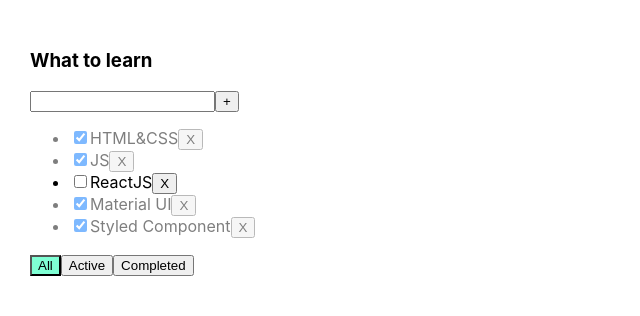
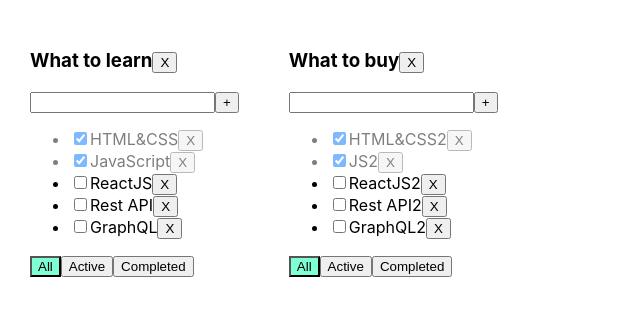
Before and after one commit to aigul-ermak/todolist-1, a React (Create React App) app: page / in a window 1280 px wide. Shown: the top 316 px of the page, without its empty margins (0-640 px from the left). Built offline with nearby package versions, Linux system fonts and the light colour scheme.

Commit message:
Lesson 5

```diff
--- a/src/App.tsx
+++ b/src/App.tsx
@@ -3,72 +3,98 @@
 import Todolist, {TaskType} from './Todolist';
 import {v1} from 'uuid';
 
-export type FilterValueType = 'all'|'active'|'completed';
+export type FilterValueType = 'all' | 'active' | 'completed';
+
+export type TodolistType = {
+    id: string
+    title: string
+    filter: FilterValueType
+}
 
 function App() {
-    let [tasks, setTasks] = useState (
-        [
+    let todolistID1 = v1();
+    let todolistID2 = v1();
+
+    let [todolists, setTodolists] = useState<Array<TodolistType>>([
+        {id: todolistID1, title: 'What to learn', filter: 'all'},
+        {id: todolistID2, title: 'What to buy', filter: 'all'}
+    ])
+
+    let [tasks, setTasks] = useState({
+        [todolistID1]: [
             {id: v1(), title: 'HTML&CSS', isDone: true},
-            {id: v1(), title: 'JS', isDone: true},
+            {id: v1(), title: 'JavaScript', isDone: true},
             {id: v1(), title: 'ReactJS', isDone: false},
-            {id: v1(), title: 'Material UI', isDone: true},
-            {id: v1(), title: 'Styled Component', isDone: true}
+            {id: v1(), title: 'Rest API', isDone: false},
+            {id: v1(), title: 'GraphQL', isDone: false},
+        ],
+        [todolistID2]: [
+            {id: v1(), title: 'HTML&CSS2', isDone: true},
+            {id: v1(), title: 'JS2', isDone: true},
+            {id: v1(), title: 'ReactJS2', isDone: false},
+            {id: v1(), title: 'Rest API2', isDone: false},
+            {id: v1(), title: 'GraphQL2', isDone: false},
         ]
-    )
+    });
 
-    let [filter, setFilter] = useState<'all'|'active'|'completed'>('all')
 
-    function removeTask(id: string) {
-    tasks = tasks.filter(t => t.id !== id)
-        setTasks(tasks);
+    function removeTask(todolistID: string, id: string) {
+        setTasks({...tasks, [todolistID]: tasks[todolistID].filter(f => f.id !== id)})
+
     }
 
-    function changeFilter( value: FilterValueType) {
-        setFilter(value)
+    function changeFilter(todolistID: string, value: FilterValueType) {
+        setTodolists(todolists.map(f => f.id === todolistID ? {...f, filter: value} : f))
     }
 
-    const addTask = (title: string) => {
-
+    const addTask = (todolistID: string, title: string) => {
         let task: TaskType = {
             id: v1(),
             title: title,
             isDone: false
         }
-        let newTasks = [task, ...tasks]
-        setTasks(newTasks)
-
+        setTasks({...tasks, [todolistID]: tasks[todolistID] = [task, ...tasks[todolistID]]})
     }
 
-    let tasksForTodolist = tasks;
+    function changeStatus(todolistID: string, id: string, isDone: boolean) {
+        setTasks({...tasks, [todolistID]: tasks[todolistID]
+                .map(f => f.id === id ? {...f, isDone} : f)})}
 
-    if (filter === 'active') {
-        tasksForTodolist = tasks.filter(t => t.isDone === false)
-    }
-    if(filter === 'completed') {
-        tasksForTodolist = tasks.filter(t => t.isDone)
-    }
-
-    function changeStatus (id: string, isDone: boolean){
-
-    let task = tasks.find(t => t.id === id)
-        if (task) {
-            task.isDone = isDone;
-            setTasks([...tasks])
-        }
+    function removeTodolist (todolistID: string) {
+        setTodolists(todolists.filter(t => t.id !== todolistID))
+        delete tasks[todolistID];
+        setTasks(tasks);
     }
 
 
     return (
         <div className="App">
+            {
+                todolists.map(t => {
+                    let tasksForTodolist = tasks[t.id];
+                    if (t.filter === 'active') {
+                        tasksForTodolist = tasks[t.id].filter(t => t.isDone === false)
+                    }
+                    if (t.filter === 'completed') {
+                        tasksForTodolist = tasks[t.id].filter(t => t.isDone)
+                    }
+                    return (
                         <Todolist
-                title="What to learn"
+                            title={t.title}
+                            todolistID={t.id}
+                            key={t.id}
                             tasks={tasksForTodolist}
                             removeTask={removeTask}
                             changeFilter={changeFilter}
                             addTask={addTask}
                             changeStatus={changeStatus}
-                filter={filter}
+                            filter={t.filter}
+                            removeTodolist={removeTodolist}
                         />
+                    )
+                })
+            }
+
         </div>
     );
 }
--- a/src/Todolist.tsx
+++ b/src/Todolist.tsx
@@ -9,13 +9,15 @@
 }
 
 type TodolistPropsType = {
+    todolistID: string
     title: string
     tasks: Array<TaskType>
-    removeTask: (taskId: string) => void;
-    changeFilter: (value: FilterValueType) => void;
-    addTask: (title: string) => void;
-    changeStatus:(id: string, isDone: boolean) => void;
+    removeTask: (todolistID: string, taskId: string) => void;
+    changeFilter: (todolistID: string, value: FilterValueType) => void;
+    addTask: (todolistID: string, title: string) => void;
+    changeStatus:(todolistID: string, id: string, isDone: boolean) => void;
     filter: FilterValueType;
+    removeTodolist: (todolistID: string) => void
 }
 
 const Todolist = (props: TodolistPropsType) => {
@@ -25,7 +27,7 @@
 
     const addTask = () => {
         if(title.trim() !=='') {
-            props.addTask(title);
+            props.addTask(props.todolistID, title);
             setTitle('');
         } else {
             setError("Title!!!")
@@ -45,18 +47,22 @@
     }
 
     const changeFilterHandlerAll = () => {
-        props.changeFilter('all')
+        props.changeFilter(props.todolistID, 'all')
     }
     const changeFilterHandlerActive = () => {
-        props.changeFilter('active')
+        props.changeFilter(props.todolistID,'active')
     }
     const changeFilterHandlerCompleted = () => {
-        props.changeFilter('completed')
+        props.changeFilter(props.todolistID,'completed')
+    }
+    const removeTodolist = () => {
+        props.removeTodolist(props.todolistID)
     }
 
     return (
         <div>
-            <h3>{props.title}</h3>
+            <h3>{props.title}
+            <button onClick={removeTodolist}>X</button></h3>
             <div>
                 <input value={title}
                        onChange={onChangeHandler}
@@ -70,11 +76,11 @@
                 {props.tasks.map(t => {
 
                     const removeTaskHandler = () => {
-                        props.removeTask(t.id)
+                        props.removeTask(props.todolistID, t.id)
                     }
                     const onStatusChange = (e: ChangeEvent<HTMLInputElement>) => {
                         let newIsDoneValue = e.currentTarget.checked;
-                        props.changeStatus(t.id, newIsDoneValue)
+                        props.changeStatus(props.todolistID, t.id, newIsDoneValue)
                     }
                     return (
                         <li key={t.id} className={t.isDone ? 'is-done' : ''}><input type="checkbox" checked={t.isDone} onChange={onStatusChange}/>
```
Lines whose indentation alone changed are shown as unchanged.
